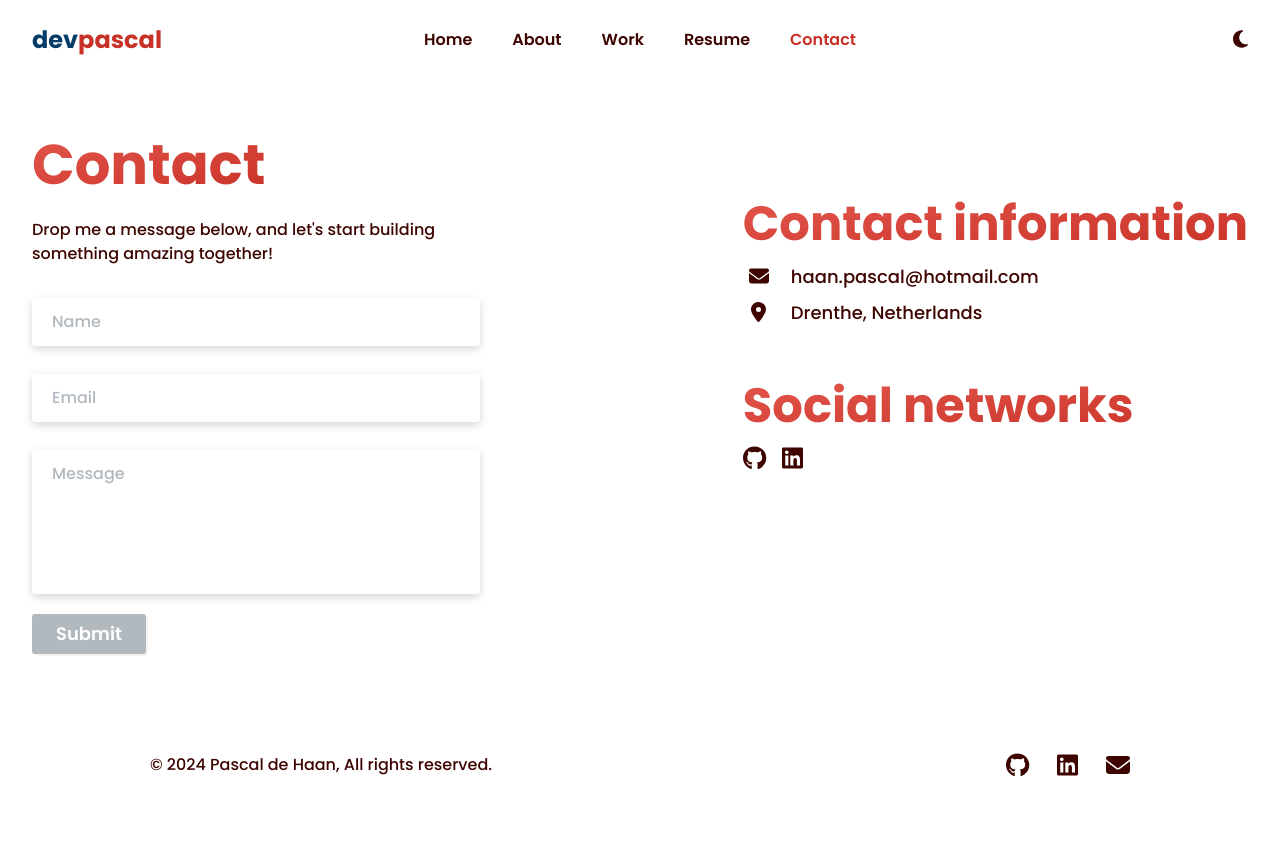
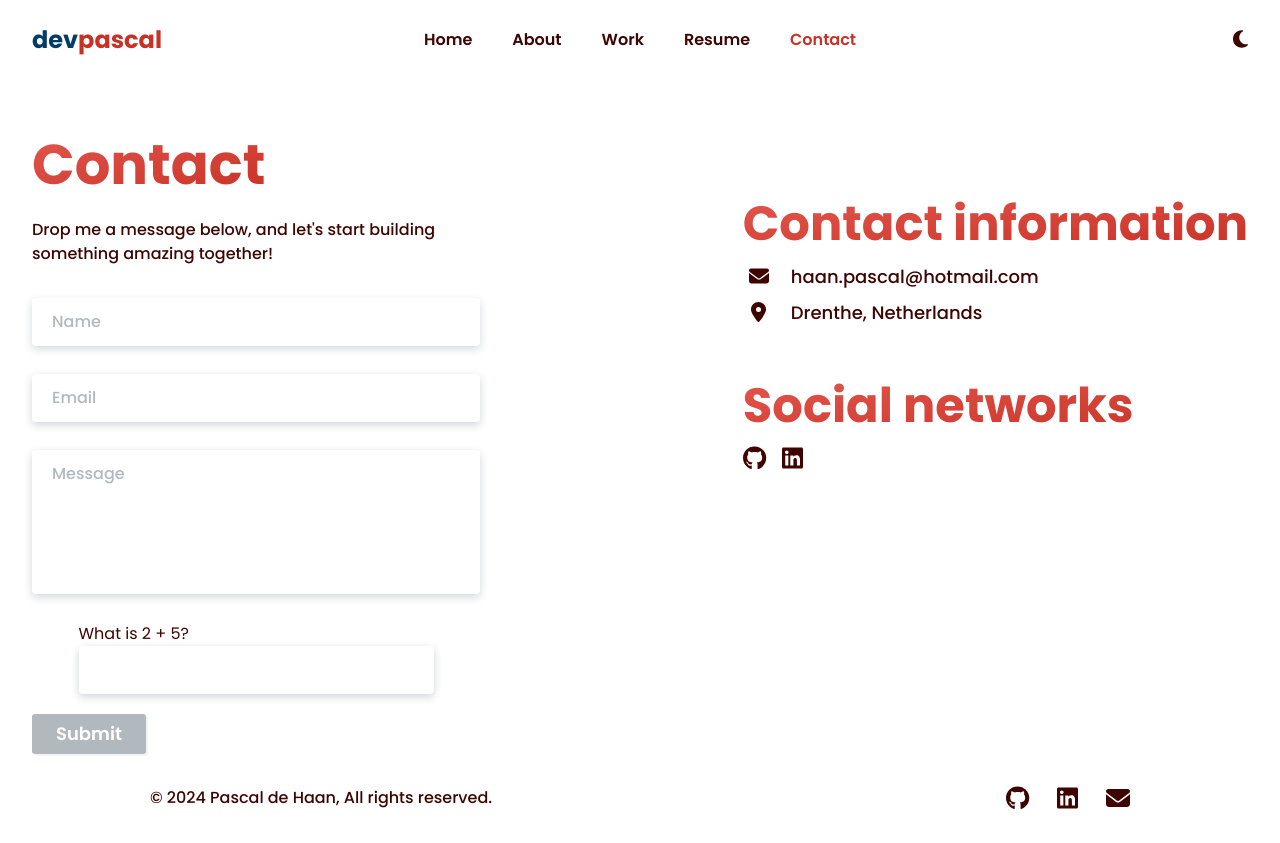
Before and after one commit to Pascaldhh/devpascal, a Next.js app in the folder frontend/: page /contact in a window 1280 px wide. Before the commit the page ends 810 px from the top, so only its background shows below. Built offline with nearby package versions, Linux system fonts and the light colour scheme.

Commit message:
Latest changes recaptcha

```diff
--- a/frontend/package.json
+++ b/frontend/package.json
@@ -16,6 +16,7 @@
     "next": "14.1.0",
     "react": "^18",
     "react-dom": "^18",
+    "react-google-recaptcha": "^3.1.0",
     "swiper": "^11.0.6"
   },
   "devDependencies": {
--- a/frontend/src/components/common/ContactForm.tsx
+++ b/frontend/src/components/common/ContactForm.tsx
@@ -1,7 +1,6 @@
 "use client";
 
 import { FormEvent, useCallback, useEffect, useRef, useState } from "react";
-
 export default function ContactForm() {
   const [submitDisabled, setSubmitDisabled] = useState(true);
   const [isLoading, setIsLoading] = useState(false);
@@ -9,6 +8,8 @@ export default function ContactForm() {
   const [errorEmail, setErrorEmail] = useState("");
   const [errorMessage, setErrorMessage] = useState("");
   const [successForm, setSuccessForm] = useState("");
+
+  const captchaRef = useRef<HTMLInputElement>(null);
 
   const formRef = useRef<HTMLFormElement>(null);
 
@@ -39,6 +40,15 @@ export default function ContactForm() {
 
   const onSubmit = async (event: FormEvent<HTMLFormElement>) => {
     event.preventDefault()
+
+    const captcha = captchaRef.current;
+    if(captcha == null) return;
+
+    if(captcha.value != "7") {
+      setErrorMessage("Your a robot!");
+      return;
+    }
+
     setIsLoading(true);
     const form = event.currentTarget;
     const formData = new FormData(event.currentTarget);
@@ -55,7 +65,6 @@ export default function ContactForm() {
     const headers = new Headers({
       "content-type": "application/json"
     });
-
 
     try {
       const response = await fetch('http://127.0.0.1:5144/api/contact', {
@@ -123,6 +132,10 @@ export default function ContactForm() {
             <span className="sr-only">Loading...</span>
           </div>
         </div>
+        <div className="">
+          <p>What is 2 + 5?</p>
+          <input type="text" className="w-full rounded px-5 py-3 font-medium shadow-[0_3px_8px_0] shadow-grey-900/20 placeholder:text-grey-200" ref={captchaRef} />
+        </div>
       </div>
       <button disabled={submitDisabled} type="submit" className="btn btn-primary mt-5 disabled:bg-grey-200 disabled:after:border-grey-100">
         Submit
```
Also changed, not shown: 1 other file (tests, documents, lock files or other folders).
